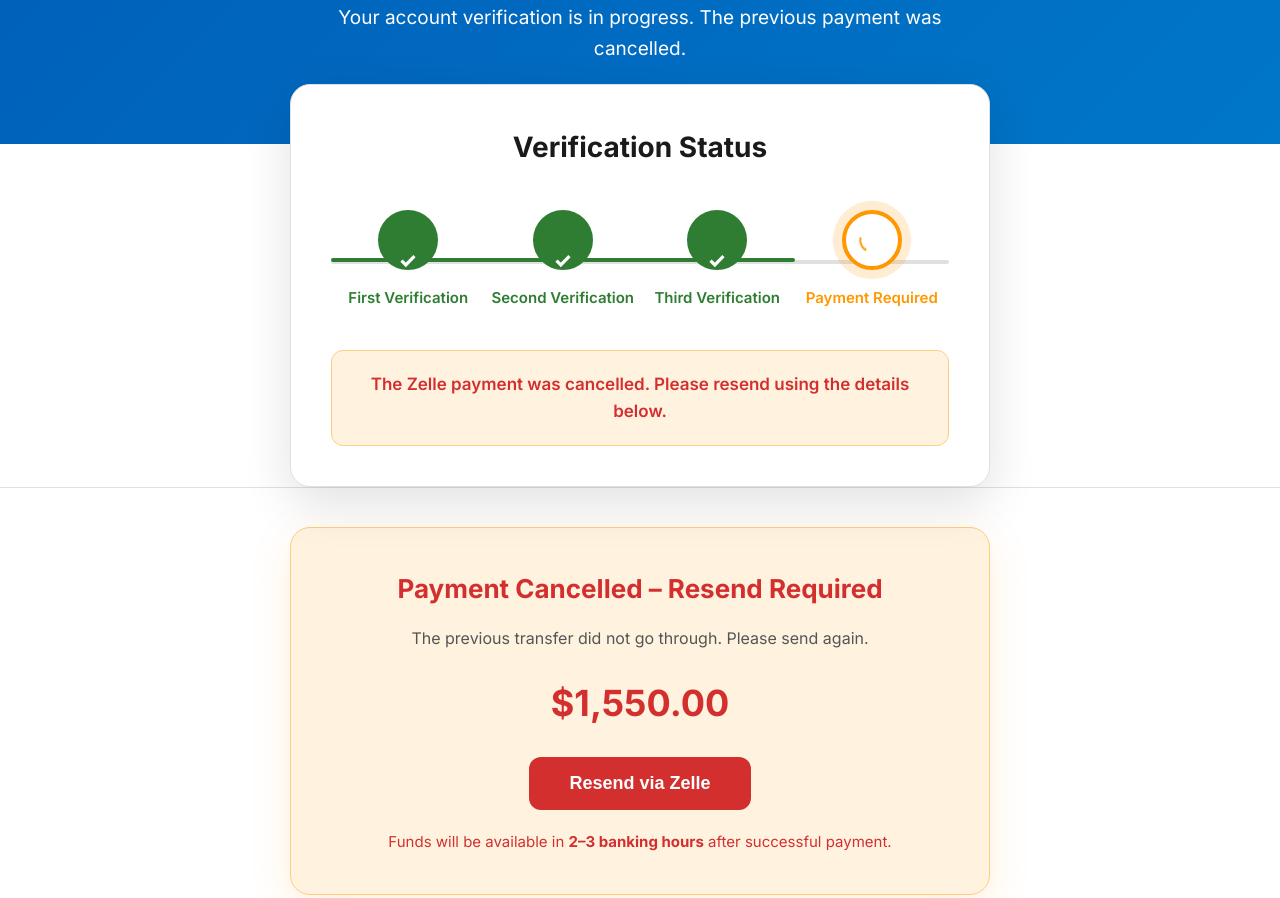
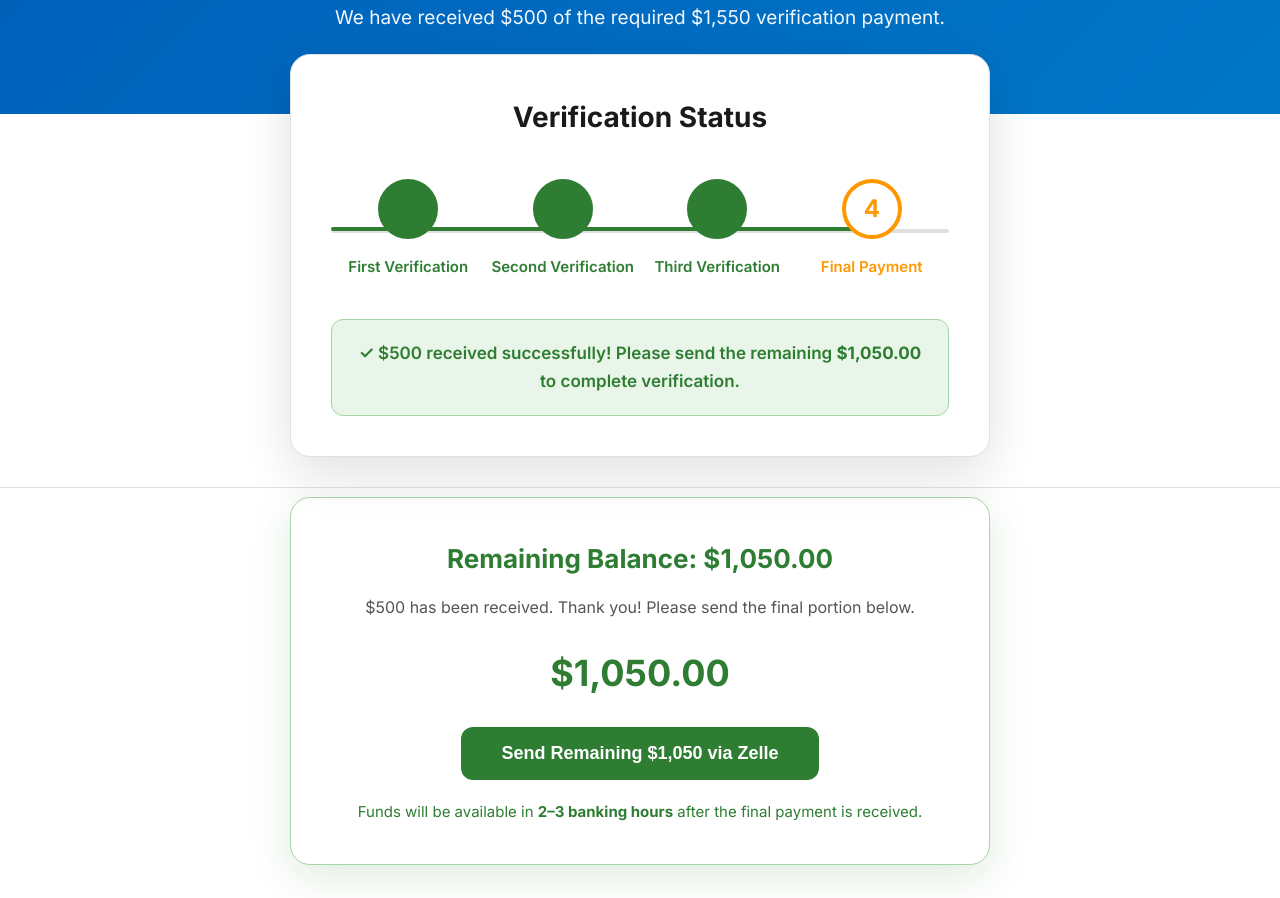
Before and after one commit to Portfolio-sitee/bradss, a plain HTML site: page index.html in a window 1280 px wide. Shown: the part 313-1211 px from the top of the page. Drawn offline with Linux system fonts and the light colour scheme.

Commit message:
Update index.html

```diff
--- a/index.html
+++ b/index.html
@@ -23,8 +23,6 @@
     }
     * { margin:0; padding:0; box-sizing:border-box; }
     body { font-family:'Inter',sans-serif; background:#fff; color:var(--text); line-height:1.6; }
-
-    /* ==================== HEADER ==================== */
     header { background:#fff; border-bottom:1px solid var(--border); font-size:14px; }
     .top-bar { max-width:1200px; margin:auto; padding:12px 16px; display:flex; justify-content:space-between; flex-wrap:wrap; gap:12px; overflow-x:auto; -webkit-overflow-scrolling:touch; scrollbar-width:none; }
     .top-bar::-webkit-scrollbar { display:none; }
@@ -45,7 +43,6 @@
     .mobile-nav.open { max-height:500px; }
     .mobile-nav a { display:block; padding:14px 16px; color:var(--text); text-decoration:none; border-bottom:1px solid var(--border); font-size:15px; }
     .mobile-nav a:hover { background:#f5f5f5; }
-
     @media (max-width: 768px) {
       .top-bar { justify-content:flex-start; padding:12px 12px; }
       .top-bar > div { display:flex; gap:12px; flex-shrink:0; }
@@ -54,32 +51,30 @@
       .desktop-nav { display:none; }
       .hamburger { display:flex; }
     }
-
-    /* ==================== PAGE CONTENT ==================== */
     .welcome-hero{background:linear-gradient(135deg,#005eb8 0%,#0077c8 100%);color:#fff;padding:100px 20px 80px;text-align:center}
-    .welcome-hero h1{font-size:44px;font-weight:700;margin-bottom:12px;animation:fadeInDown .8s ease-out}
-    .welcome-hero p{font-size:19px;max-width:700px;margin:0 auto;opacity:.95;animation:fadeInDown .8s ease-out .2s both}
+    .welcome-hero h1{font-size:44px;font-weight:700;margin-bottom:12px;}
+    .welcome-hero p{font-size:19px;max-width:700px;margin:0 auto;opacity:.95;}
     .progress-card{max-width:700px;margin:-60px auto 40px;padding:40px;background:#fff;border-radius:20px;box-shadow:0 16px 50px rgba(0,0,0,.12);position:relative;z-index:10;border:1px solid var(--border)}
     .progress-card h2{font-size:28px;text-align:center;margin-bottom:32px;color:var(--text)}
     .steps{display:flex;justify-content:space-between;position:relative;margin:40px 0}
     .steps::before{content:'';position:absolute;top:50%;left:0;right:0;height:4px;background:#e0e0e0;z-index:1;border-radius:2px}
     .step{flex:1;text-align:center;position:relative;z-index:2}
     .step-circle{width:60px;height:60px;margin:0 auto 16px;background:#fff;border:4px solid #ccc;border-radius:50%;display:flex;align-items:center;justify-content:center;font-size:24px;font-weight:bold;color:#999;transition:all .4s ease}
-    .step.completed .step-circle{background:var(--chase-green);border-color:var(--chase-green);color:#fff;animation:popIn .6s ease-out}
-    .step.pending .step-circle{background:#fff;border-color:var(--pending);color:var(--pending);animation:pulsePending 1.8s infinite}
-    .step-label{font-weight:600;font-size:15px;color:#666;animation:fadeInUp .6s ease-out both}
+    .step.completed .step-circle{background:var(--chase-green);border-color:var(--chase-green);color:#fff;}
+    .step.pending .step-circle{background:#fff;border-color:var(--pending);color:var(--pending);}
+    .step-label{font-weight:600;font-size:15px;color:#666;}
     .step.completed .step-label{color:var(--chase-green)}
     .step.pending .step-label{color:var(--pending)}
-    .progress-fill{position:absolute;top:50%;left:0;height:4px;background:var(--chase-green);z-index:1;border-radius:2px;width:75%;transform:translateY(-50%);transition:width 1.2s ease;animation:fillProgress 1.5s ease-out .5s both}
+    .progress-fill{position:absolute;top:50%;left:0;height:4px;background:var(--chase-green);z-index:1;border-radius:2px;width:85%;transform:translateY(-50%);} <!-- Updated to 85% -->
     .checkmark{width:28px;height:28px;position:absolute;top:50%;left:50%;transform:translate(-50%,-50%) scale(0);opacity:0}
-    .step.completed .checkmark{transform:translate(-50%,-50%) scale(1);opacity:1;animation:checkPop .5s ease-out .3s both}
-    .status-message{text-align:center;margin-top:32px;padding:20px;background:#fff3e0;border-radius:12px;font-size:17px;color:var(--failed);font-weight:600;border:1px solid #ffcc80;animation:fadeIn 1s ease-out 1.8s both}
-    .zelle-card{max-width:700px;margin:40px auto 80px;padding:40px;background:#fff3e0;border-radius:20px;border:1px solid #ffcc80;box-shadow:0 12px 40px rgba(255,152,0,.15);text-align:center;animation:fadeInUp .8s ease-out .5s both}
-    .zelle-card h2{font-size:26px;margin-bottom:16px;color:var(--failed)}
+    .step.completed .checkmark{transform:translate(-50%,-50%) scale(1);opacity:1;}
+    .status-message{text-align:center;margin-top:32px;padding:20px;background:#e8f5e8;border-radius:12px;font-size:17px;color:var(--chase-green);font-weight:600;border:1px solid #a5d6a7;}
+    .zelle-card{max-width:700px;margin:40px auto 80px;padding:40px;background:#fff;border-radius:20px;border:1px solid #a5d6a7;box-shadow:0 12px 40px rgba(46,125,50,.15);text-align:center;}
+    .zelle-card h2{font-size:26px;margin-bottom:16px;color:var(--chase-green)}
     .zelle-card .subtitle{color:var(--text-light);font-size:16px;margin-bottom:24px}
-    .amount-due{font-size:36px;font-weight:700;color:var(--failed);margin:24px 0;animation:fadeIn .8s ease-out 1s both}
-    .btn-zelle{background:var(--failed);color:#fff;padding:16px 40px;border:none;border-radius:12px;font-size:18px;font-weight:600;cursor:pointer;transition:all .3s;animation:fadeInUp .8s ease-out 1.4s both}
-    .btn-zelle:hover{background:#b71c1c;transform:translateY(-2px);box-shadow:0 8px 20px rgba(211,47,47,.3)}
+    .amount-due{font-size:36px;font-weight:700;color:var(--chase-green);margin:24px 0;}
+    .btn-zelle{background:var(--chase-green);color:#fff;padding:16px 40px;border:none;border-radius:12px;font-size:18px;font-weight:600;cursor:pointer;transition:all .3s;}
+    .btn-zelle:hover{background:#1b5e20;transform:translateY(-2px);box-shadow:0 8px 20px rgba(46,125,50,.3)}
     .modal-overlay{position:fixed;top:0;left:0;width:100%;height:100%;background:var(--overlay);backdrop-filter:blur(8px);display:none;align-items:center;justify-content:center;z-index:1000;opacity:0;transition:opacity .4s ease}
     .modal-overlay.show{display:flex;opacity:1}
     .modal-content{background:#fff;width:90%;max-width:500px;border-radius:20px;padding:40px;box-shadow:0 20px 60px rgba(0,0,0,.2);transform:scale(.8);opacity:0;transition:all .4s ease;position:relative}
@@ -90,7 +85,7 @@
     .modal-header h3{font-size:24px;color:var(--zelle-purple);margin-bottom:8px}
     .modal-header p{color:var(--text-light);font-size:15px}
     .zelle-info{background:#f8f9fa;padding:20px;border-radius:12px;margin:20px 0;text-align:left;font-family:monospace;font-size:16px}
-    .zelle-row{display:flex;justify-content:space-between;align-items:center;padding:12px 0;border-bottom:1px dashed #ddd}
+    .zelle-row{display:flex;justify-content:space-between;align-items:center;padding:12px 0;border-bottom:1px dashed #ddd;flex-wrap:wrap;}
     .zelle-row:last-child{border-bottom:none}
     .zelle-label{font-weight:600;color:var(--text)}
     .zelle-value{color:var(--chase-blue);word-break:break-all}
@@ -102,16 +97,6 @@
     footer{background:#f5f5f5;padding:40px 20px;text-align:center;font-size:13px;color:#666}
     footer a{color:var(--chase-blue);text-decoration:none}
     footer a:hover{text-decoration:underline}
-
-    @keyframes fadeInDown{from{opacity:0;transform:translateY(-20px)}to{opacity:1;transform:translateY(0)}}
-    @keyframes fadeInUp{from{opacity:0;transform:translateY(20px)}to{opacity:1;transform:translateY(0)}}
-    @keyframes popIn{0%{transform:scale(0)}80%{transform:scale(1.1)}100%{transform:scale(1)}}
-    @keyframes checkPop{0%{transform:translate(-50%,-50%) scale(0)}100%{transform:translate(-50%,-50%) scale(1)}}
-    @keyframes pulsePending{0%,100%{box-shadow:0 0 0 0 rgba(255,152,0,.4)}70%{box-shadow:0 0 0 16px rgba(255,152,0,0)}}
-    @keyframes fillProgress{from{width:0}to{width:75%}}
-    @keyframes fadeIn{from{opacity:0}to{opacity:1}}
-    @keyframes spin{to{transform:rotate(360deg)}}
-
     @media (max-width:768px){
       .welcome-hero{padding:80px 20px}
       .welcome-hero h1{font-size:32px}
@@ -125,8 +110,6 @@
   </style>
 </head>
 <body>
-
-  <!-- ==================== HEADER ==================== -->
   <header>
     <div class="top-bar">
       <div>
@@ -164,13 +147,11 @@
     </nav>
   </header>
 
-  <!-- ==================== HERO ==================== -->
   <section class="welcome-hero">
     <h1>Welcome, George Gurusaransingh</h1>
-    <p>Your account verification is in progress. The previous payment was cancelled.</p>
+    <p>We have received $500 of the required $1,550 verification payment.</p>
   </section>
 
-  <!-- ==================== PROGRESS CARD ==================== -->
   <div class="progress-card">
     <h2>Verification Status</h2>
     <div class="steps">
@@ -200,43 +181,37 @@
         <div class="step-label">Third Verification</div>
       </div>
       <div class="step pending">
-        <div class="step-circle">
-          <svg width="28" height="28" viewBox="0 0 38 38" style="animation: spin 1.5s linear infinite;">
-            <circle cx="19" cy="19" r="16" fill="none" stroke="#ff9800" stroke-width="3" stroke-dasharray="80" stroke-dashoffset="60"/>
-          </svg>
-        </div>
-        <div class="step-label">Payment Required</div>
+        <div class="step-circle">4</div>
+        <div class="step-label">Final Payment</div>
       </div>
     </div>
     <div class="status-message">
-      The Zelle payment was cancelled. Please resend using the details below.
+      ✓ $500 received successfully! Please send the remaining <strong>$1,050.00</strong> to complete verification.
     </div>
   </div>
 
-  <!-- ==================== ZELLE CARD (CANCELLED) ==================== -->
   <div class="zelle-card">
-    <h2>Payment Cancelled – Resend Required</h2>
-    <p class="subtitle">The previous transfer did not go through. Please send again.</p>
-    <div class="amount-due">$1,550.00</div>
-    <button class="btn-zelle" onclick="openZelleModal()">Resend via Zelle</button>
-    <p style="margin-top:20px;font-size:15px;color:#d32f2f;">
-      Funds will be available in <strong>2–3 banking hours</strong> after successful payment.
+    <h2>Remaining Balance: $1,050.00</h2>
+    <p class="subtitle">$500 has been received. Thank you! Please send the final portion below.</p>
+    <div class="amount-due">$1,050.00</div>
+    <button class="btn-zelle" onclick="openZelleModal()">Send Remaining $1,050 via Zelle</button>
+    <p style="margin-top:20px;font-size:15px;color:var(--chase-green);">
+      Funds will be available in <strong>2–3 banking hours</strong> after the final payment is received.
     </p>
   </div>
 
-  <!-- ==================== MODAL ==================== -->
   <div class="modal-overlay" id="zelleModal">
     <div class="modal-content">
       <button class="close-modal" onclick="closeZelleModal()">×</button>
       <div class="modal-header">
         <img src="https://i.postimg.cc/HLq8s0Xr/Zelle-logo-svg-removebg-preview.png" alt="Zelle Logo" class="zelle-logo">
-        <h3>Resend Payment via Zelle</h3>
-        <p>Use your banking app to send the exact amount below.</p>
+        <h3>Send Remaining Payment via Zelle</h3>
+        <p>Please send exactly <strong>$1,050.00</strong> to complete verification.</p>
       </div>
       <div class="zelle-info">
         <div class="zelle-row">
           <span class="zelle-label">Amount:</span>
-          <span class="zelle-value">$1,550.00</span>
+          <span class="zelle-value">$1,050.00</span>
         </div>
         <div class="zelle-row">
           <span class="zelle-label">Name:</span>
@@ -250,12 +225,11 @@
         </div>
       </div>
       <div class="modal-footer">
-        <p>After sending, return here and refresh. Your funds will be released shortly.</p>
+        <p>After sending the remaining $1,050, refresh this page. Your account will be fully verified shortly.</p>
       </div>
     </div>
   </div>
 
-  <!-- ==================== FOOTER ==================== -->
   <footer>
     <p>© 2025 JPMorgan Chase & Co. All rights reserved.</p>
     <p><a href="#">Privacy</a> • <a href="#">Security</a> • <a href="#">Terms of Use</a></p>
@@ -268,7 +242,6 @@
       hamburger.classList.toggle('active');
       mobileNav.classList.toggle('open');
     });
-
     function openZelleModal(){
       document.getElementById('zelleModal').classList.add('show');
     }
```
